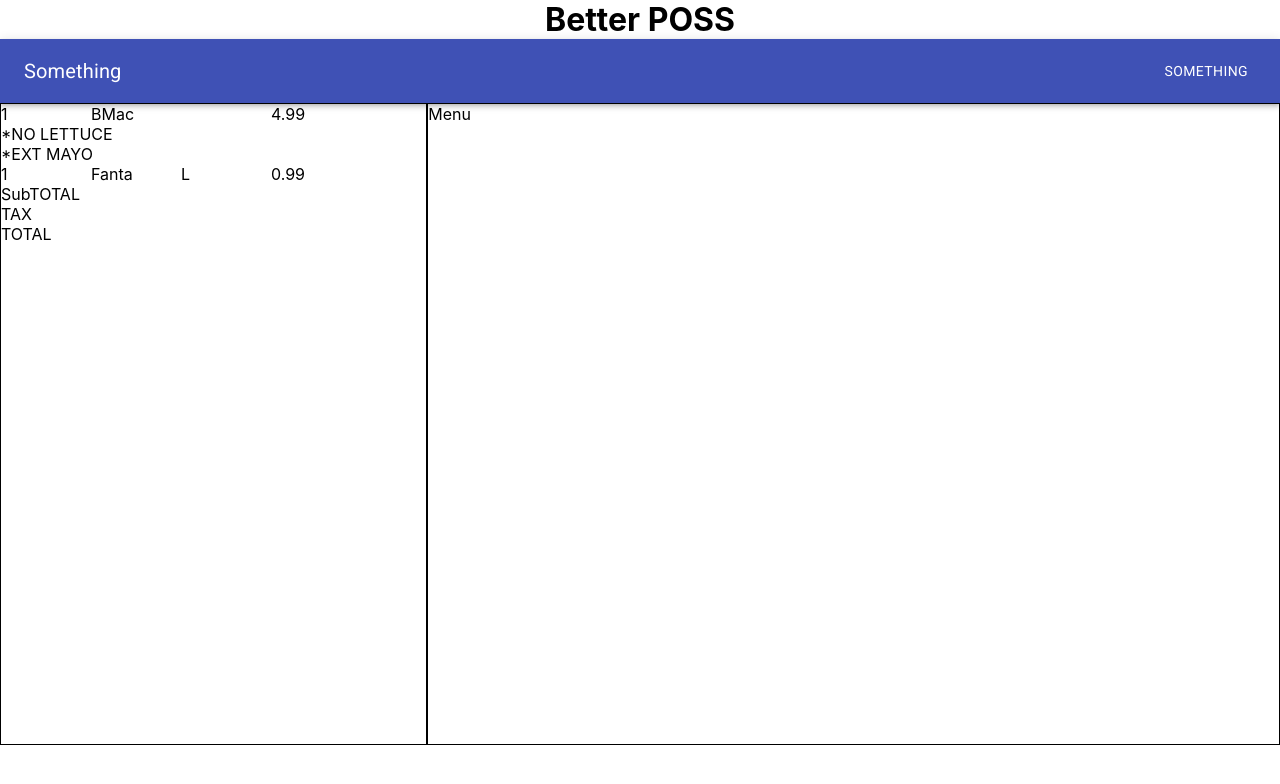
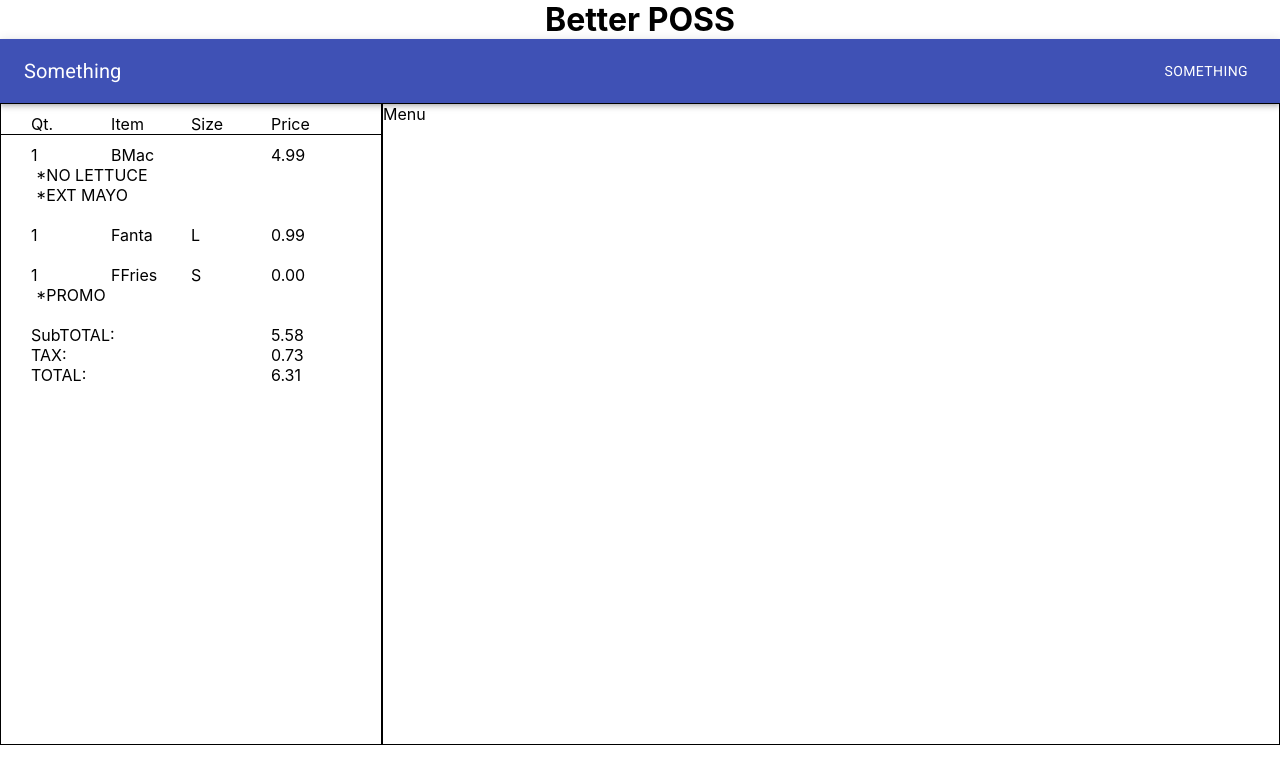
Before and after one commit to thesilentflare/BetterPOSS, a React (Create React App) app in the folder client/: page / in a window 1280 px wide. Shown: the top 784 px of the page. Built offline with nearby package versions, Linux system fonts and the light colour scheme.

Commit message:
order summary changes
ui changes to order summary

```diff
--- a/client/src/components/OrderSummary/OrderSummary.css
+++ b/client/src/components/OrderSummary/OrderSummary.css
@@ -1,5 +1,5 @@
 .container__order {
   border: 1px solid black;
-  width: 50vw;
+  width: 380px;
   height: 80vh;
 }
--- a/client/src/components/OrderSummary/OrderSummary.js
+++ b/client/src/components/OrderSummary/OrderSummary.js
@@ -17,12 +17,43 @@ const temp = {
       amount: 1,
       price: 0.99,
     },
+    {
+      type: "Fries",
+      name: "FFries",
+      size: "S",
+      special: ["PROMO"],
+      amount: 1,
+      price: 0.0,
+    },
   ],
+  subtotal: 5.58,
+  tax: 0.73,
+  total: 6.31,
 };
 
 const OrderSummary = () => {
   return (
     <div className="container__order">
+      <div
+        style={{
+          borderBottom: "1px solid black",
+        }}
+      >
+        <div
+          style={{
+            display: "inline-grid",
+            gridTemplateColumns: "repeat(4, 30px [col-start])",
+            columnGap: "50px",
+            margin: "10px 10px 0px 30px",
+          }}
+        >
+          <div>Qt.</div>
+          <div>Item</div>
+          <div>Size</div>
+          <div>Price</div>
+        </div>
+      </div>
+
       <div>
         <div style={{ display: "flex", flexDirection: "column" }}>
           {temp.items.map((item, key) => {
@@ -31,37 +62,53 @@ const OrderSummary = () => {
                 <div
                   style={{
                     display: "inline-grid",
-                    gridTemplateColumns: "repeat(4, 40px [col-start])",
+                    gridTemplateColumns: "repeat(4, 30px [col-start])",
                     columnGap: "50px",
+                    margin: "10px 10px 0px 30px",
                   }}
                 >
                   <div>{item.amount}</div>
                   <div>{item.name}</div>
                   <div>{item.size ? item.size : " "}</div>
-                  <div>{item.price}</div>
+                  <div>{item.price.toFixed(2)}</div>
                 </div>
-                <div style={{ display: "flex", flexDirection: "column" }}>
+                <div
+                  style={{
+                    display: "flex",
+                    flexDirection: "column",
+                    margin: "10px",
+                    marginTop: 0,
+                  }}
+                >
                   {/* {item.special ? item.special : " "} */}
-                  {item.special ? item.special.map((special) => {
-                    return (
-                      <div>
-                        <div>*{special}</div>
-                      </div>
-                    );
-                  }): " "}
+                  {item.special
+                    ? item.special.map((special) => {
+                        return (
+                          <div style={{marginLeft: "25px"}}>
+                            <div>*{special}</div>
+                          </div>
+                        );
+                      })
+                    : " "}
                 </div>
               </div>
             );
           })}
         </div>
-        <div>
-          SubTOTAL
-        </div>
-        <div>
-          TAX
-        </div>
-        <div>
-          TOTAL
+        <div
+          style={{
+            display: "inline-grid",
+            gridTemplateColumns: "repeat(2, 190px [col-start])",
+            columnGap: "50px",
+            margin: "10px 10px 0px 30px",
+          }}
+        >
+          <div>SubTOTAL:</div>
+          <div>{temp.subtotal.toFixed(2)}</div>
+          <div>TAX:</div>
+          <div>{temp.tax.toFixed(2)}</div>
+          <div>TOTAL:</div>
+          <div>{temp.total.toFixed(2)}</div>
         </div>
       </div>
     </div>
```
